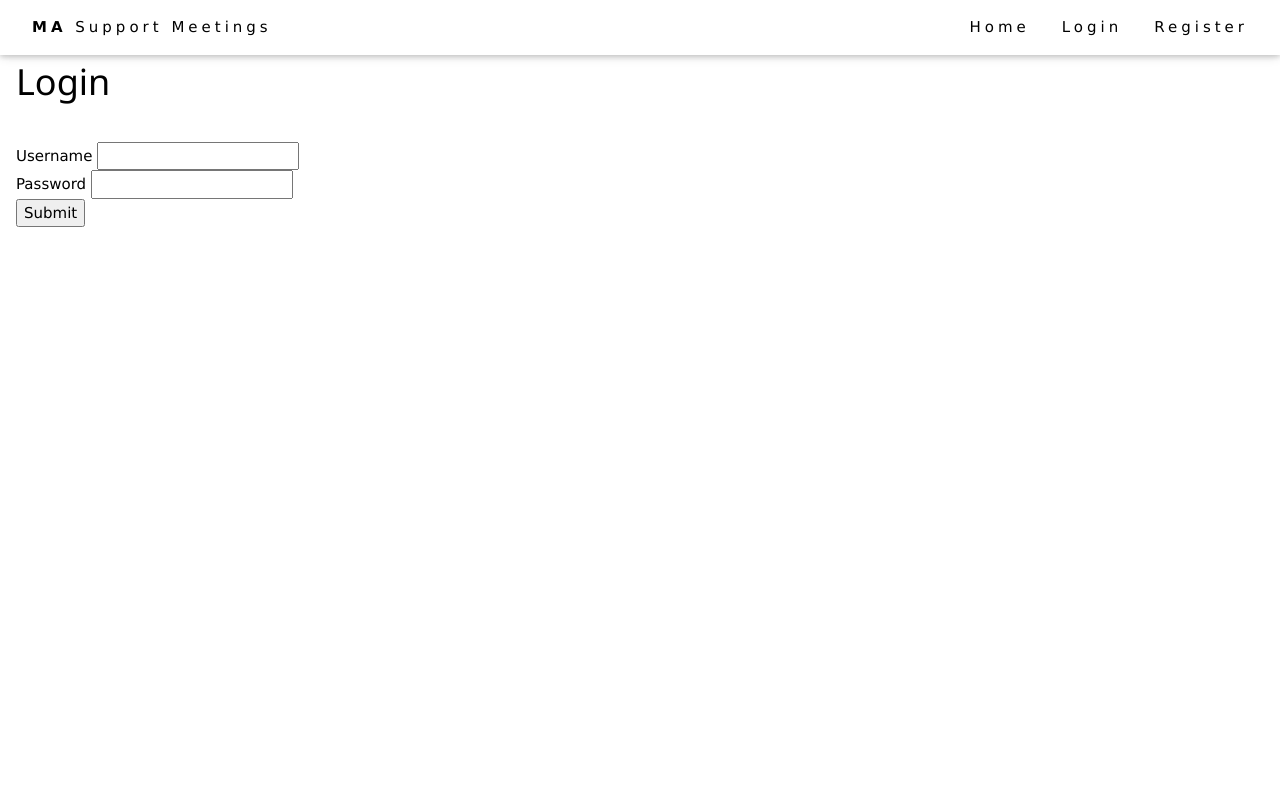
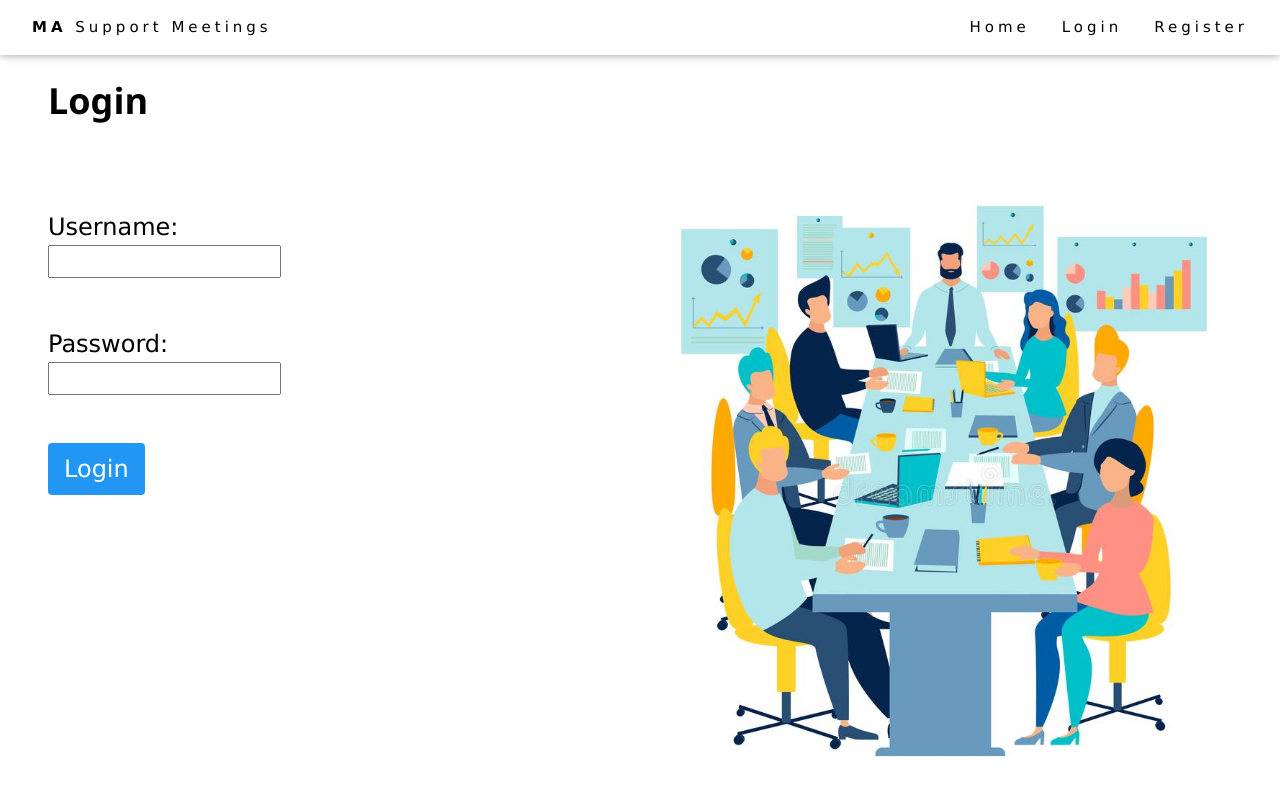
Before and after one commit to nelsonsilva16/MeetingSupportApp, a Django app: page /membros/login_user/ in a window 1280 px wide. Before the commit the page ends 227 px from the top, so only its background shows below. Run offline with Django 4.2, Linux system fonts and the light colour scheme.

Commit message:
Versao Diogo 15:30

```diff
--- a/djangoProject/settings.py
+++ b/djangoProject/settings.py
@@ -85,11 +85,11 @@ DATABASES = {
 
         'USER': 'postgres',
 
-        'PASSWORD': 'Ag12bdhgi20',
+        'PASSWORD': 'CSP2021db',
 
         'HOST': 'localhost',
 
-        'PORT': '5432'
+        'PORT': '5433'
 
     }
 }
--- a/templates/Autenticacao/login.html
+++ b/templates/Autenticacao/login.html
@@ -1,23 +1,33 @@
 {% extends 'MeetingApp/base.html' %}
 
 {% block body %}
-	<br/><br/>
-	<h1>Login</h1>
+	<div class="w3-container w3-padding-32">
+	<h1 class="w3-padding-32 w3-margin-left "><b>Login</b></h1>
 <br/>
-		<form action="" method=POST>
+        <div class="w3-half">
+            <form action="" method=POST>
 			{% csrf_token %}
-
-            <div class="mb-3">
-                <label for="exampleInputEmail1" class="form-label">Username</label>
-                <input type="text" class="form-control" name="username" aria-describedby="emailHelp">
+            <div class="mb-3 w3-container w3-padding-16">
+                <label for="exampleInputEmail1" class="form-label w3-xlarge w3-center w3-margin-bottom">Username:</label><br>
+                <input type="text" class="form-control w3-large w3-margin-bottom" name="username" aria-describedby="emailHelp">
             </div>
 
-            <div class="mb-3">
-                <label for="exampleInputPassword1" class="form-label">Password</label>
-                <input type="password" class="form-control" name="password">
+            <div class="mb-3 w3-container w3-padding-16">
+                <label for="exampleInputPassword1" class="form-label w3-xlarge w3-center w3-margin-bottom">Password:</label><br>
+                <input type="password" class="form-control w3-large w3-margin-bottom " name="password">
+            </div>
+            <div class="mb-3 w3-container w3-padding-16">
+                <input type="submit" class="w3-button w3-blue w3-round w3-xlarge" value="Login">
             </div>
 
-            <input type="submit" value="Submit">
         </form>
+        </div>
+        <div class="w3-half w3-container">
+        {% load static %}
+        <img src="{% static 'static/image_home.jpg' %}" style="display: block;margin-left: 0;margin-right: 0;width:100%;max-height:600px">
+    </div>
+
+
 <br/><br/>
+        </div>
 {% endblock %}
--- a/templates/MeetingApp/Initial_page.html
+++ b/templates/MeetingApp/Initial_page.html
@@ -2,11 +2,10 @@
 
 {% block body %}
 <div>
-     <div class="w3-container w3-padding-16" >
-    <h1 class="w3-border-bottom w3-border-light-grey w3-padding-32 w3-center"><b>Reuniões</b></h1>
+     <div class="w3-container w3-padding-64" >
     </div>
     <div class="w3-half w3-container">
-         <h1 class="w3-center w3-padding-16">Próximas Reuniões</h1>
+         <h1 class="w3-center w3-padding-16"><b>Próximas Reuniões</b></h1>
          <div class="w3-container w3-padding-16 w3-light-blue w3-round" style="min-height:350px; max-height:450px">
 
              {% if reunioes %}
--- a/templates/MeetingApp/base.html
+++ b/templates/MeetingApp/base.html
@@ -50,7 +50,7 @@
               <br>
               <br>
               {{ message }}
-              <button type="button" class="btn-close" data-bs-dismiss="alert" aria-label="Close"></button>
+              <button type="button" class="w3-button"  aria-label="Close"></button>
           </div>
         {% endfor %}
       {% endif %}
```
Also changed, not shown: templates/Autenticacao/register_user.html (+11 -6 lines), templates/MeetingApp/home.html (+4 -4 lines).
